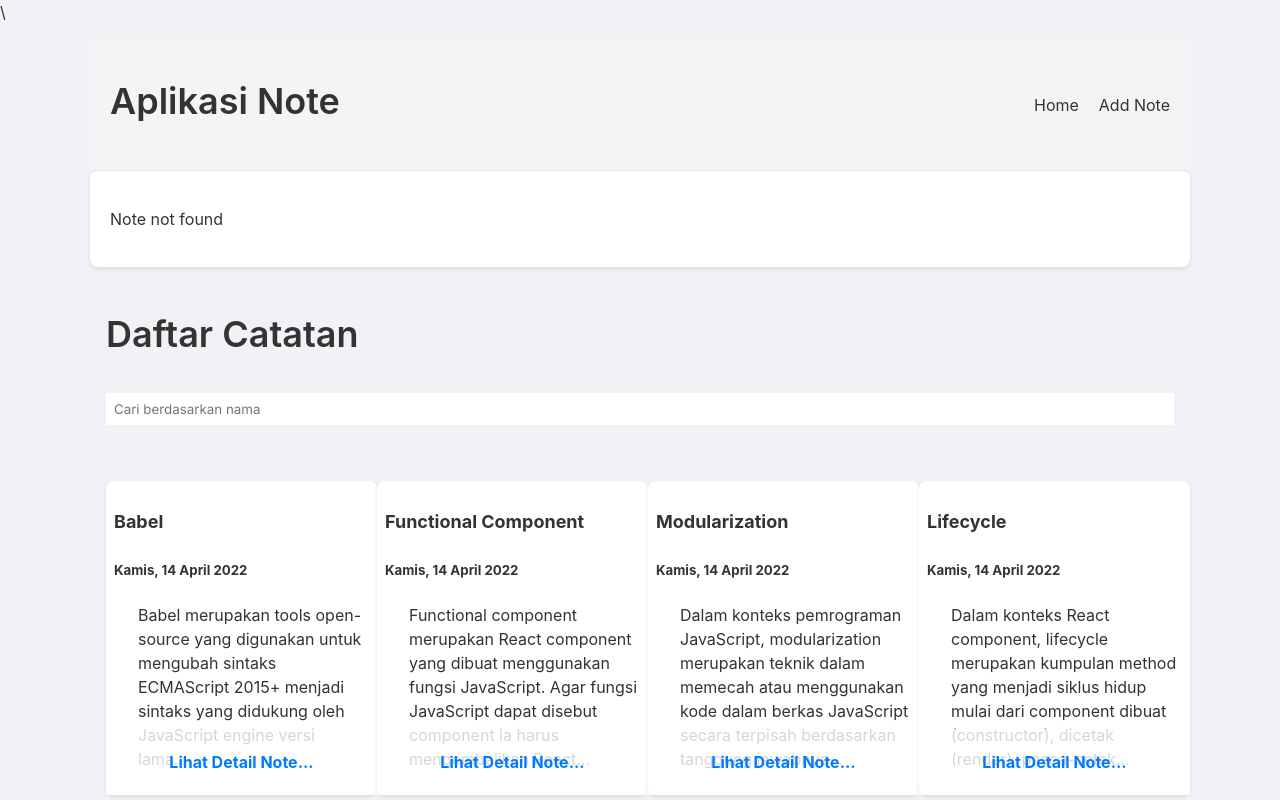
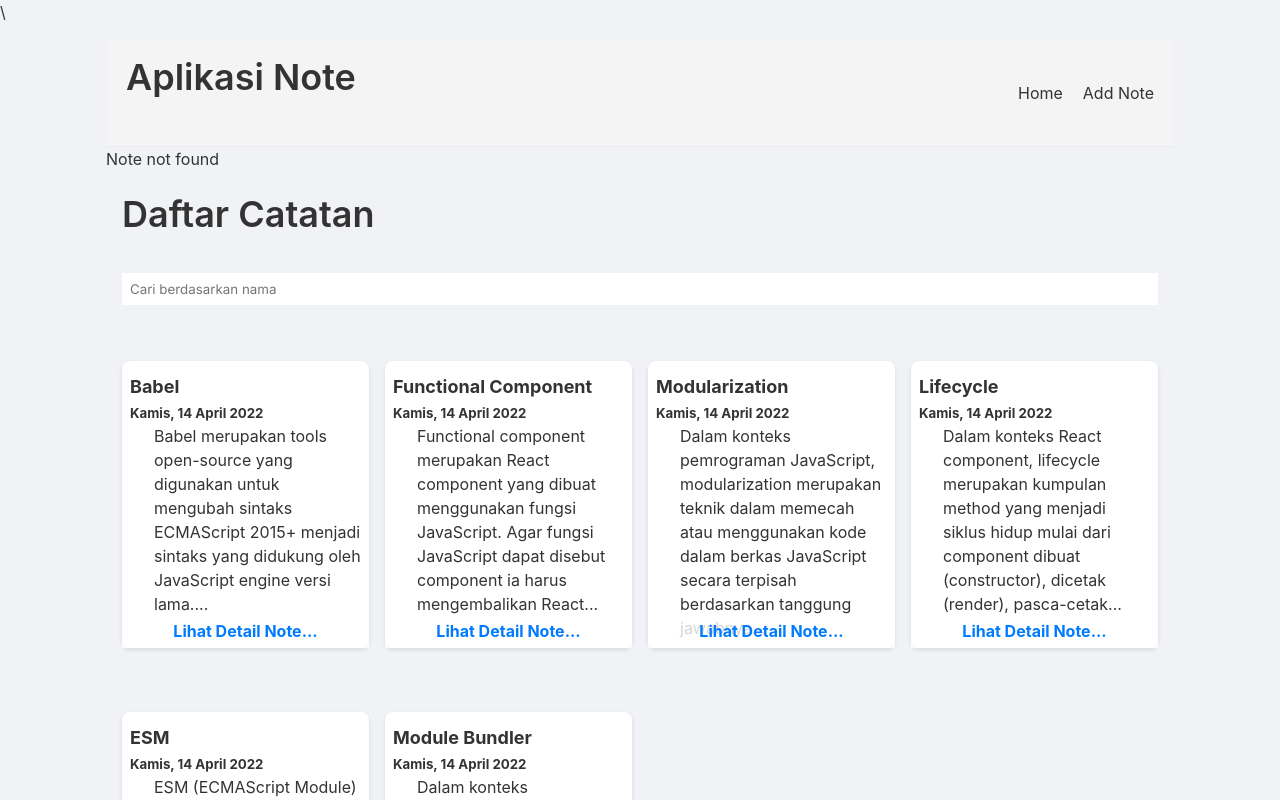
Before and after one commit to nunutech40/notes-app, a React (Create React App) app: page / in a window 1280 px wide. Shown: the top 800 px of the page. Built offline with nearby package versions, Linux system fonts and the light colour scheme.

Commit message:
commit dulu

```diff
--- a/public/style.css
+++ b/public/style.css
@@ -1,6 +1,6 @@
 /* Reset CSS */
 
-  {
+*{
   padding: 0;
   margin: 0;
   box-sizing: border-box;
@@ -265,29 +265,3 @@ img {
 .note-item__detail-link:hover {
   background-color: rgba(255, 255, 255, 0.9);
 }
-
-/* NoteDetail.css */
-.note-detail {
-  padding: 20px;
-  background-color: #fff;
-  border-radius: 8px;
-  box-shadow: 0 2px 4px rgba(0, 0, 0, 0.1);
-}
-
-.note-detail__title {
-  font-size: 24px;
-  font-weight: bold;
-  margin-bottom: 16px;
-}
-
-.note-detail__content {
-  font-size: 16px;
-  line-height: 1.5;
-  color: #333;
-}
-
-.note-detail__date {
-  font-size: 14px;
-  color: #777;
-  margin-top: 16px;
-}
```
Also changed, not shown: src/pages/DetailNotes.jsx (indentation only).
